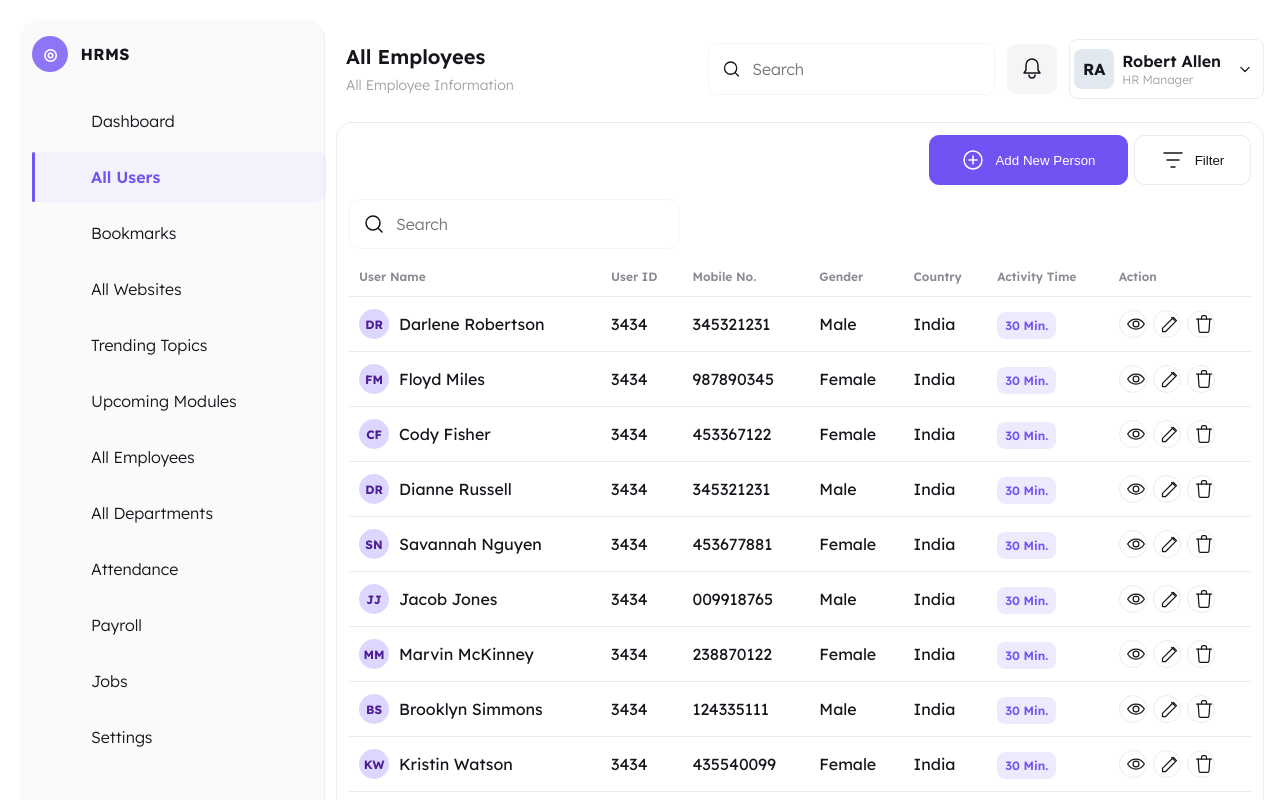
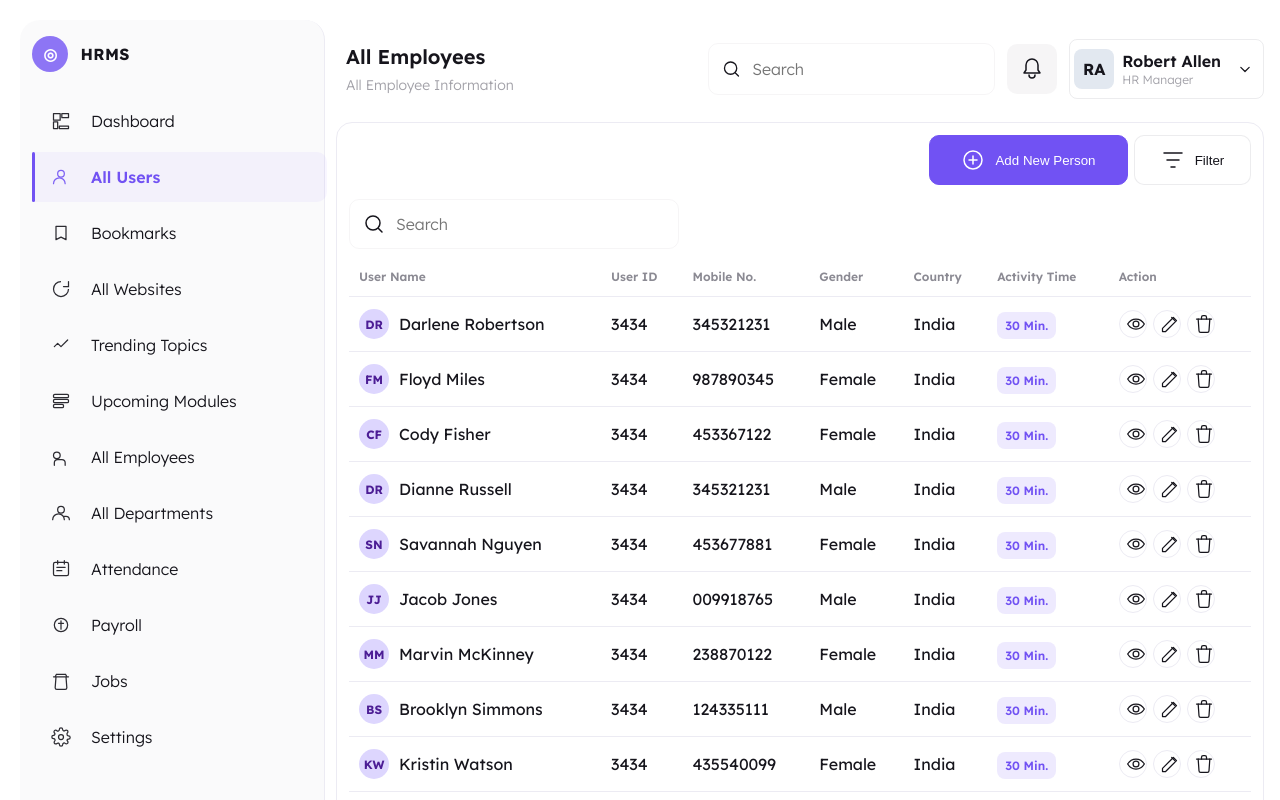
Before and after one commit to saivamshi4121/hrms-frontend, a React (Create React App) app: page / in a window 1280 px wide. Shown: the top 800 px of the page. Built offline with nearby package versions, Linux system fonts and the light colour scheme.

Commit message:
updated with icons in sidebar

```diff
--- a/src/components/Sidebar.jsx
+++ b/src/components/Sidebar.jsx
@@ -27,18 +27,78 @@ function Sidebar() {
       </div>
 
       <nav className="nav">
-        <NavLink to="/dashboard" className={({ isActive }) => `nav-item ${isActive ? 'active' : ''}`}>Dashboard</NavLink>
-        <NavLink end to="/" className={({ isActive }) => `nav-item ${isActive ? 'active' : ''}`}>All Users</NavLink>
-        <NavLink to="/bookmarks" className={({ isActive }) => `nav-item ${isActive ? 'active' : ''}`}>Bookmarks</NavLink>
-        <a className="nav-item" href="#">All Websites</a>
-        <a className="nav-item" href="#">Trending Topics</a>
-        <a className="nav-item" href="#">Upcoming Modules</a>
-        <a className="nav-item" href="#">All Employees</a>
-        <a className="nav-item" href="#">All Departments</a>
-        <a className="nav-item" href="#">Attendance</a>
-        <a className="nav-item" href="#">Payroll</a>
-        <a className="nav-item" href="#">Jobs</a>
-        <a className="nav-item" href="#">Settings</a>
+        <NavLink to="/dashboard" className={({ isActive }) => `nav-item ${isActive ? 'active' : ''}`}>
+          <span className="nav-icon" aria-hidden="true">
+            <svg viewBox="0 0 24 24" fill="none" xmlns="http://www.w3.org/2000/svg"><path d="M3 3h8v8H3V3Zm10 0h8v5h-8V3ZM3 13h5v8H3v-8Zm7 5h11v3H10v-3Z" stroke="currentColor" strokeWidth="1.5" strokeLinecap="round" strokeLinejoin="round"/></svg>
+          </span>
+          <span>Dashboard</span>
+        </NavLink>
+        <NavLink end to="/" className={({ isActive }) => `nav-item ${isActive ? 'active' : ''}`}>
+          <span className="nav-icon" aria-hidden="true">
+            <svg viewBox="0 0 24 24" fill="none" xmlns="http://www.w3.org/2000/svg"><path d="M12 12a4 4 0 1 0-4-4 4 4 0 0 0 4 4Z" stroke="currentColor" strokeWidth="1.5"/><path d="M3 20a7 7 0 0 1 14 0" stroke="currentColor" strokeWidth="1.5" strokeLinecap="round"/></svg>
+          </span>
+          <span>All Users</span>
+        </NavLink>
+        <NavLink to="/bookmarks" className={({ isActive }) => `nav-item ${isActive ? 'active' : ''}`}>
+          <span className="nav-icon" aria-hidden="true">
+            <svg viewBox="0 0 24 24" fill="none" xmlns="http://www.w3.org/2000/svg"><path d="M6 4h12v16l-6-3-6 3V4Z" stroke="currentColor" strokeWidth="1.5" strokeLinejoin="round"/></svg>
+          </span>
+          <span>Bookmarks</span>
+        </NavLink>
+        <a className="nav-item" href="#">
+          <span className="nav-icon" aria-hidden="true">
+            <svg viewBox="0 0 24 24" fill="none" xmlns="http://www.w3.org/2000/svg"><path d="M12 3a9 9 0 1 0 9 9" stroke="currentColor" strokeWidth="1.5"/><path d="M21 3v6h-6" stroke="currentColor" strokeWidth="1.5" strokeLinecap="round"/></svg>
+          </span>
+          <span>All Websites</span>
+        </a>
+        <a className="nav-item" href="#">
+          <span className="nav-icon" aria-hidden="true">
+            <svg viewBox="0 0 24 24" fill="none" xmlns="http://www.w3.org/2000/svg"><path d="M4 14l4-4 4 4 8-8" stroke="currentColor" strokeWidth="1.5" strokeLinecap="round" strokeLinejoin="round"/></svg>
+          </span>
+          <span>Trending Topics</span>
+        </a>
+        <a className="nav-item" href="#">
+          <span className="nav-icon" aria-hidden="true">
+            <svg viewBox="0 0 24 24" fill="none" xmlns="http://www.w3.org/2000/svg"><rect x="3" y="4" width="18" height="4" rx="1.5" stroke="currentColor" strokeWidth="1.5"/><rect x="3" y="10" width="18" height="4" rx="1.5" stroke="currentColor" strokeWidth="1.5"/><rect x="3" y="16" width="12" height="4" rx="1.5" stroke="currentColor" strokeWidth="1.5"/></svg>
+          </span>
+          <span>Upcoming Modules</span>
+        </a>
+        <a className="nav-item" href="#">
+          <span className="nav-icon" aria-hidden="true">
+            <svg viewBox="0 0 24 24" fill="none" xmlns="http://www.w3.org/2000/svg"><path d="M7 14a4 4 0 1 1 0-8 4 4 0 0 1 0 8Zm10 8v-3a4 4 0 0 0-4-4H8a4 4 0 0 0-4 4v3" stroke="currentColor" strokeWidth="1.5" strokeLinecap="round"/></svg>
+          </span>
+          <span>All Employees</span>
+        </a>
+        <a className="nav-item" href="#">
+          <span className="nav-icon" aria-hidden="true">
+            <svg viewBox="0 0 24 24" fill="none" xmlns="http://www.w3.org/2000/svg"><path d="M12 12a4 4 0 1 0-4-4 4 4 0 0 0 4 4Z" stroke="currentColor" strokeWidth="1.5"/><path d="M2 20a7 7 0 0 1 14 0M22 20a4 4 0 0 0-4-4h-2" stroke="currentColor" strokeWidth="1.5" strokeLinecap="round"/></svg>
+          </span>
+          <span>All Departments</span>
+        </a>
+        <a className="nav-item" href="#">
+          <span className="nav-icon" aria-hidden="true">
+            <svg viewBox="0 0 24 24" fill="none" xmlns="http://www.w3.org/2000/svg"><rect x="3" y="4" width="18" height="16" rx="2" stroke="currentColor" strokeWidth="1.5"/><path d="M8 2v4M16 2v4M7 10h10M7 14h6" stroke="currentColor" strokeWidth="1.5" strokeLinecap="round"/></svg>
+          </span>
+          <span>Attendance</span>
+        </a>
+        <a className="nav-item" href="#">
+          <span className="nav-icon" aria-hidden="true">
+            <svg viewBox="0 0 24 24" fill="none" xmlns="http://www.w3.org/2000/svg"><circle cx="12" cy="12" r="8" stroke="currentColor" strokeWidth="1.5"/><path d="M12 7v10M9 10h6" stroke="currentColor" strokeWidth="1.5" strokeLinecap="round"/></svg>
+          </span>
+          <span>Payroll</span>
+        </a>
+        <a className="nav-item" href="#">
+          <span className="nav-icon" aria-hidden="true">
+            <svg viewBox="0 0 24 24" fill="none" xmlns="http://www.w3.org/2000/svg"><path d="M3 7h18M5 7l1.5-3h11L19 7M6 7l-1 13a2 2 0 0 0 2 2h10a2 2 0 0 0 2-2L18 7" stroke="currentColor" strokeWidth="1.5" strokeLinecap="round"/></svg>
+          </span>
+          <span>Jobs</span>
+        </a>
+        <a className="nav-item" href="#">
+          <span className="nav-icon" aria-hidden="true">
+            <svg viewBox="0 0 24 24" fill="none" xmlns="http://www.w3.org/2000/svg"><path d="M12 15a3 3 0 1 0 0-6 3 3 0 0 0 0 6Z" stroke="currentColor" strokeWidth="1.5"/><path d="M19.4 15a1.65 1.65 0 0 0 .33 1.82l.06.06a2 2 0 1 1-2.83 2.83l-.06-.06a1.65 1.65 0 0 0-1.82-.33 1.65 1.65 0 0 0-1 1.51V21a2 2 0 0 1-4 0v-.08a1.65 1.65 0 0 0-1-1.51 1.65 1.65 0 0 0-1.82.33l-.06.06a2 2 0 1 1-2.83-2.83l.06-.06a1.65 1.65 0 0 0 .33-1.82 1.65 1.65 0 0 0-1.51-1H3a2 2 0 0 1 0-4h.08a1.65 1.65 0 0 0 1.51-1 1.65 1.65 0 0 0-.33-1.82l-.06-.06a2 2 0 1 1 2.83-2.83l.06.06a1.65 1.65 0 0 0 1.82.33H9a1.65 1.65 0 0 0 1-1.51V3a2 2 0 0 1 4 0v.08a1.65 1.65 0 0 0 1 1.51 1.65 1.65 0 0 0 1.82-.33l.06-.06a2 2 0 1 1 2.83 2.83l-.06.06a1.65 1.65 0 0 0-.33 1.82V9c0 .67.39 1.28 1 1.51H21a2 2 0 0 1 0 4h-.08a1.65 1.65 0 0 0-1.51 1Z" stroke="currentColor" strokeWidth="1.5" strokeLinecap="round" strokeLinejoin="round"/></svg>
+          </span>
+          <span>Settings</span>
+        </a>
       </nav>
 
       <div className="theme-toggle">
--- a/src/styles/dashboard.css
+++ b/src/styles/dashboard.css
@@ -55,6 +55,11 @@ body {
 .nav-item.active { background: rgba(113, 82, 243, 0.05); color: var(--primary); font-weight: 600; }
 .nav-item::before { content: ""; position: absolute; left: 0; top: 0; width: 3px; height: 50px; border-radius: 10px; background: var(--primary); opacity: 0; }
 .nav-item.active::before { opacity: 1; }
+
+/* Sidebar item icons */
+.nav-item .nav-icon { position: absolute; left: 19px; display: inline-grid; place-items: center; width: 20px; height: 20px; color: var(--text); opacity: .9; }
+.nav-item.active .nav-icon { color: var(--primary); }
+.nav-item svg { width: 20px; height: 20px; display: block; }
 
 .theme-toggle { margin-top: auto; width: 220px; height: 50px; background: rgba(162, 161, 168, 0.05); border-radius: 10px; display: grid; grid-template-columns: 1fr 1fr; padding: 0; overflow: hidden; }
 .toggle { background: transparent; border: 0; color: var(--text); cursor: pointer; font-size: 16px; font-weight: 300; }
```
